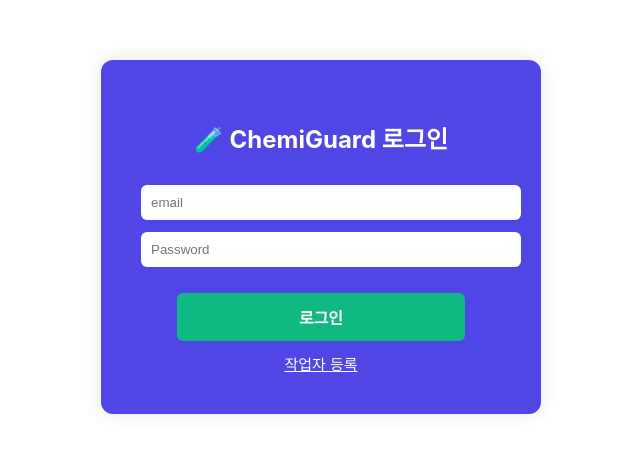
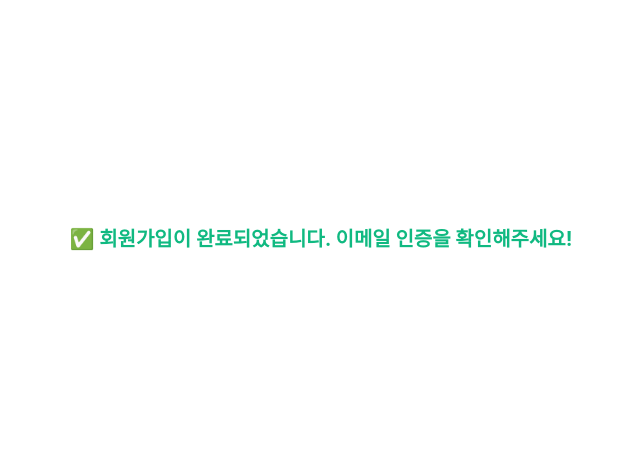
Before and after one commit to HIPEHIPEHIPE/ChemiGuardv1.0, a React (Create React App) app: page /signup-success in a window 1280 px wide. Before the commit this address led to /login. Shown: the part 163-616 px from the top of the page, without its empty margins (319-959 px from the left). Built offline with nearby package versions, Linux system fonts and the light colour scheme.

Commit message:
0605_1341

```diff
--- a/src/App.tsx
+++ b/src/App.tsx
@@ -10,6 +10,8 @@ import DataRefiningPage from './pages/DataRefining/DataRefiningPage';
 import DataProcessingPage from './pages/DataProcessing/DataProcessingPage';
 import QaGenerationPage from './pages/QaGeneration/QaGenerationPage';
 import QaValidationPage from './pages/QaValidation/QaValidationPage';
+import SignupSuccessPage from './pages/SignupSuccess/SignupSuccessPage';
+
 
 import MainLayout from './layouts/MainLayout';
 
@@ -21,6 +23,7 @@ function App() {
       <Routes>
         {/* 로그인 페이지는 누구나 접근 가능 */}
         <Route path="/login" element={<LoginPage />} />
+        <Route path="/signup-success" element={<SignupSuccessPage />} />
 
         {/* 로그인된 사용자만 접근 가능한 메인 레이아웃 */}
         {isLoggedIn && (
--- /dev/null
+++ b/src/pages/SignupSuccess/SignupSuccessPage.tsx
@@ -0,0 +1,19 @@
+const SignupSuccessPage = () => {
+  return (
+    <div
+      style={{
+        height: '100vh',
+        display: 'flex',
+        justifyContent: 'center',
+        alignItems: 'center',
+        fontSize: 20,
+        fontWeight: 'bold',
+        color: '#10b981',
+      }}
+    >
+      ✅ 회원가입이 완료되었습니다. 이메일 인증을 확인해주세요!
+    </div>
+  );
+};
+
+export default SignupSuccessPage;
```
